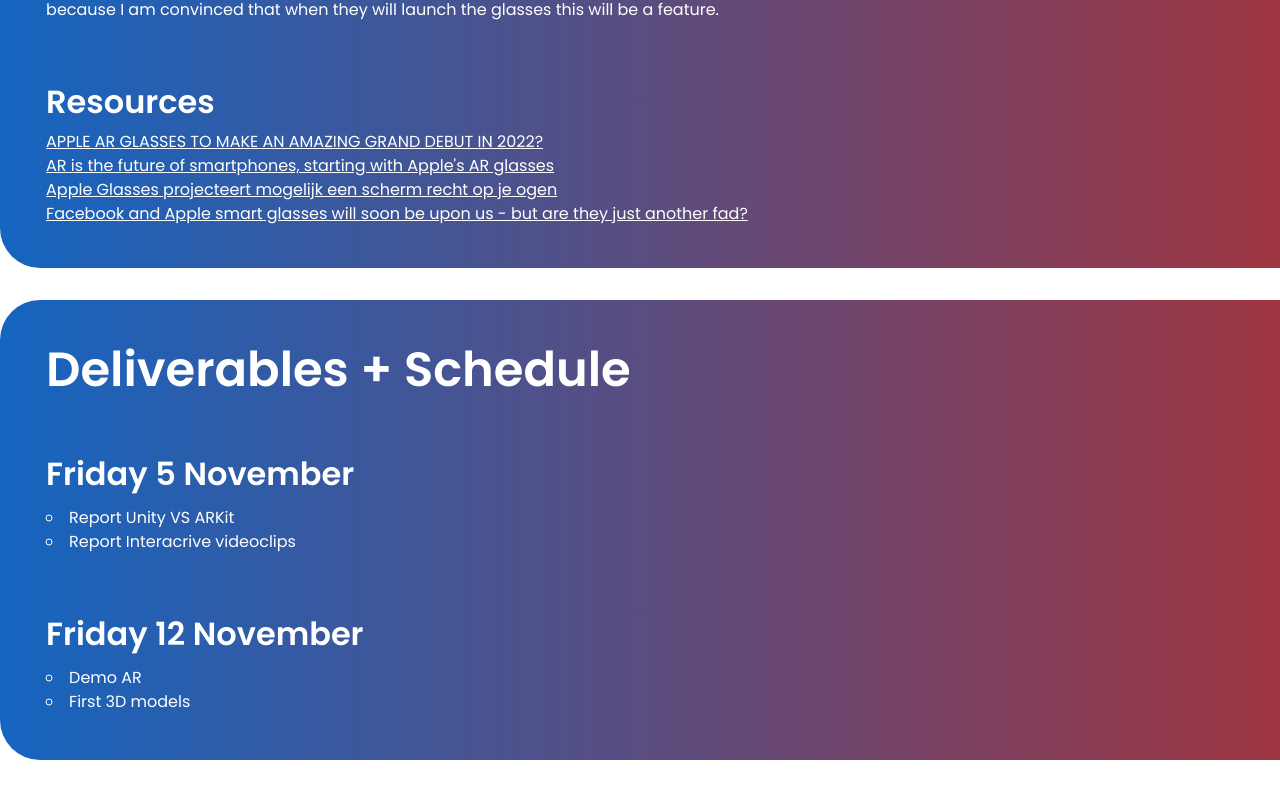
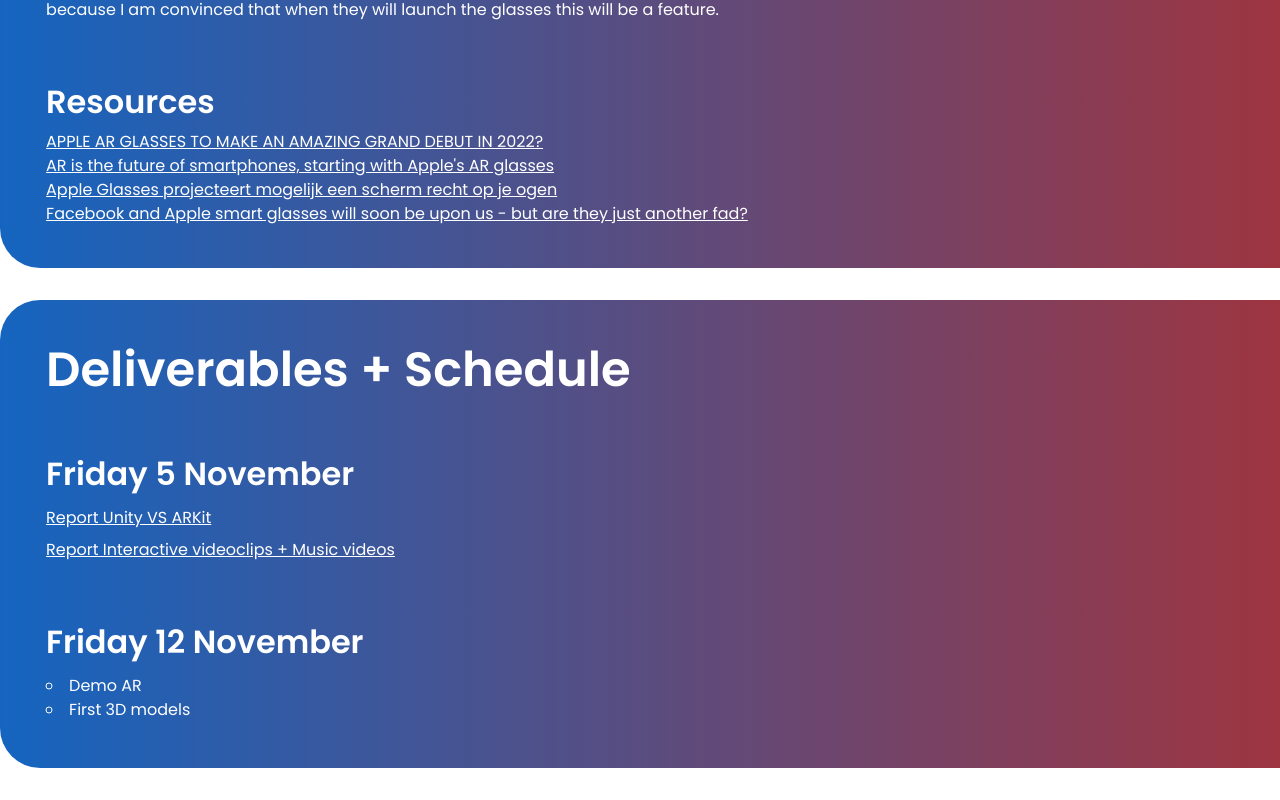
Before and after one commit to johanneshermans/blog_frontend, a React (Create React App) app: page /concept in a window 1280 px wide. Shown: the part 914-1714 px from the top of the page. Built offline with nearby package versions, Linux system fonts and the light colour scheme.

Commit message:
pdfs upgeload

```diff
--- a/src/pages/concept.js
+++ b/src/pages/concept.js
@@ -30,8 +30,8 @@ const Concept = () => {
                 <section>
                     <h4>Friday 5 November</h4>
                     <ul className="list">
-                        <li>Report Unity VS ARKit</li>
-                        <li>Report Interacrive videoclips</li>
+                        <a href="https://www.yumpu.com/en/document/read/65962592/reserch-report-unity-arkit" target="_blank" rel="noreferrer">Report Unity VS ARKit</a>
+                        <a href="https://www.yumpu.com/en/document/read/65964119/research-report-interactive-videoclips-research-music-videos" target="_blank" rel="noreferrer">Report Interactive videoclips + Music videos</a>
                     </ul>
                 </section>
 
```
